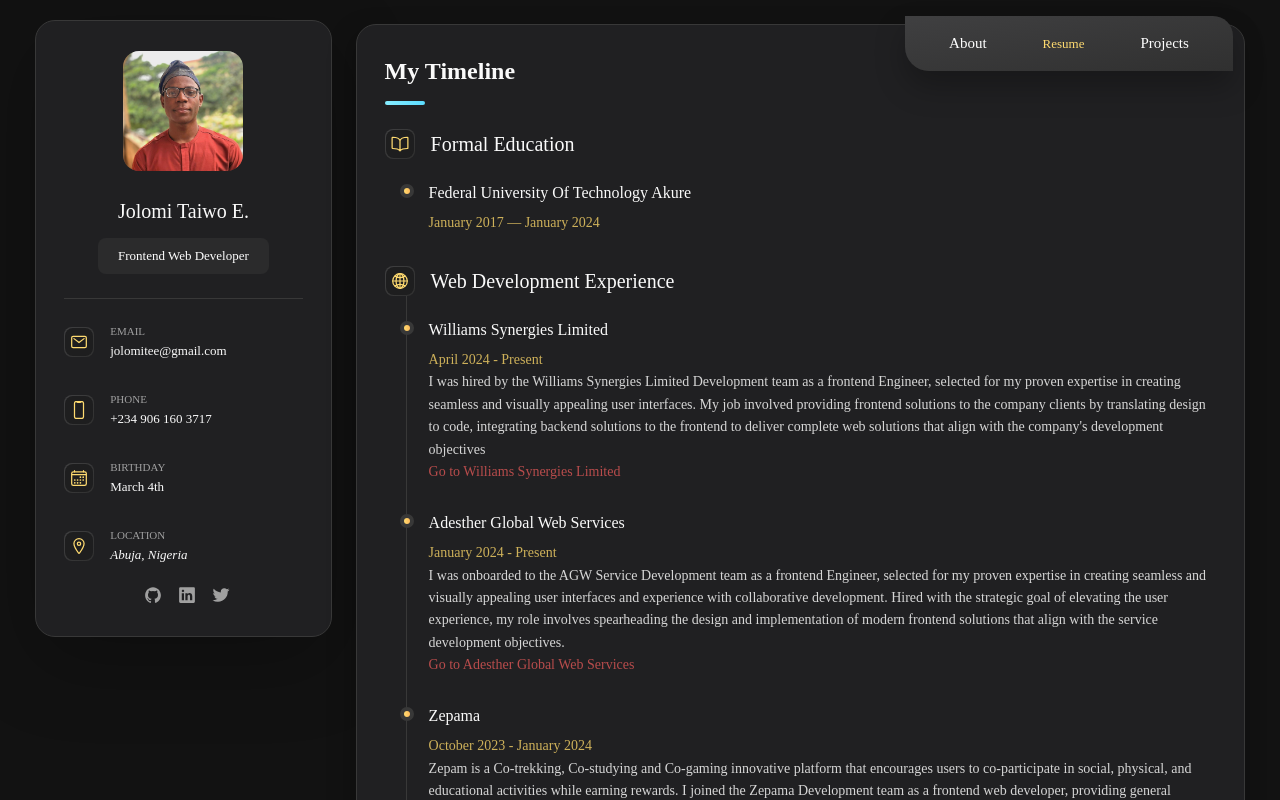
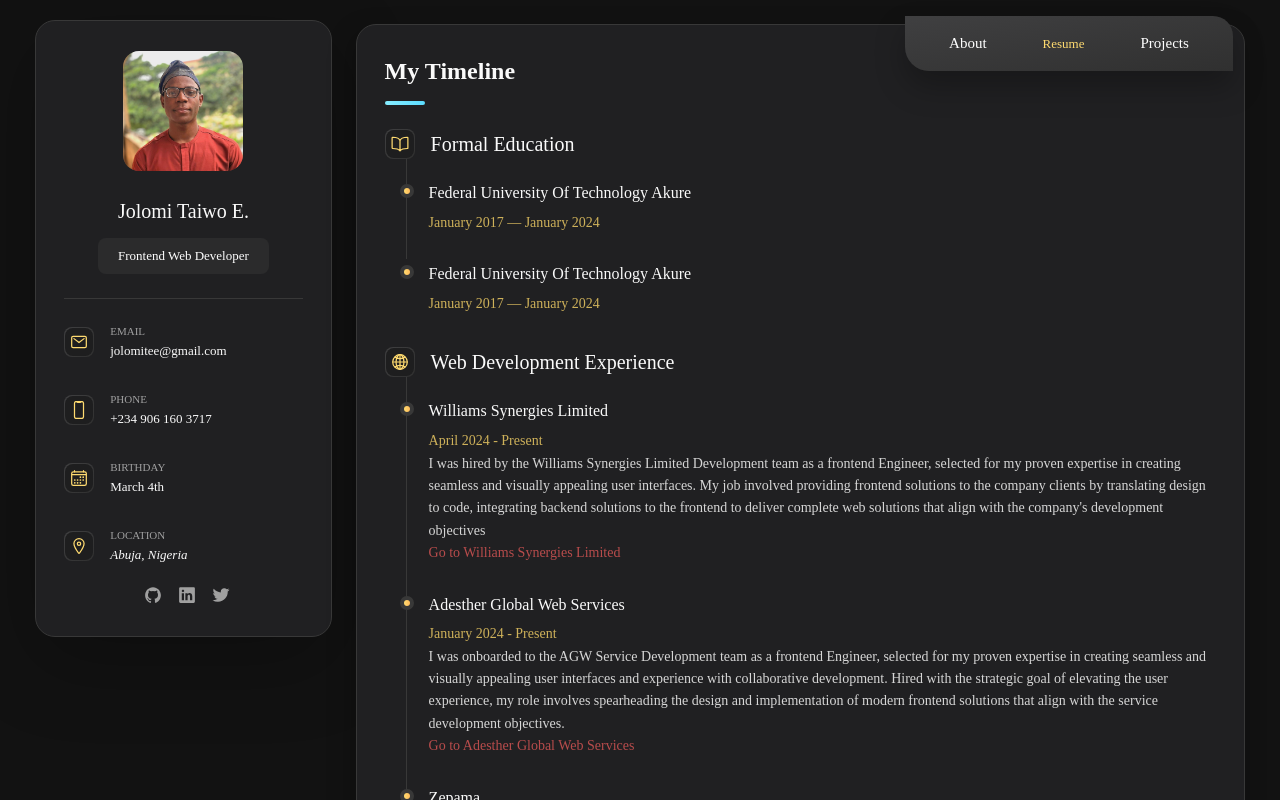
Before and after one commit to JolomiTee/JolomiTee-s-Portfolio, a React (Vite) app: page /resume in a window 1280 px wide. Shown: the top 800 px of the page. Built offline with nearby package versions, Linux system fonts and the light colour scheme.

Commit message:
new change

```diff
--- a/src/data/data.js
+++ b/src/data/data.js
@@ -215,6 +215,11 @@
 			school: "Federal University of Technology Akure",
 			startDate: "January 2017",
 			endDate: "January 2024",
+      },
+      {
+			school: "Federal University of Technology Akure",
+			startDate: "January 2017",
+			endDate: "January 2024",
 		},
 	],
 
```
